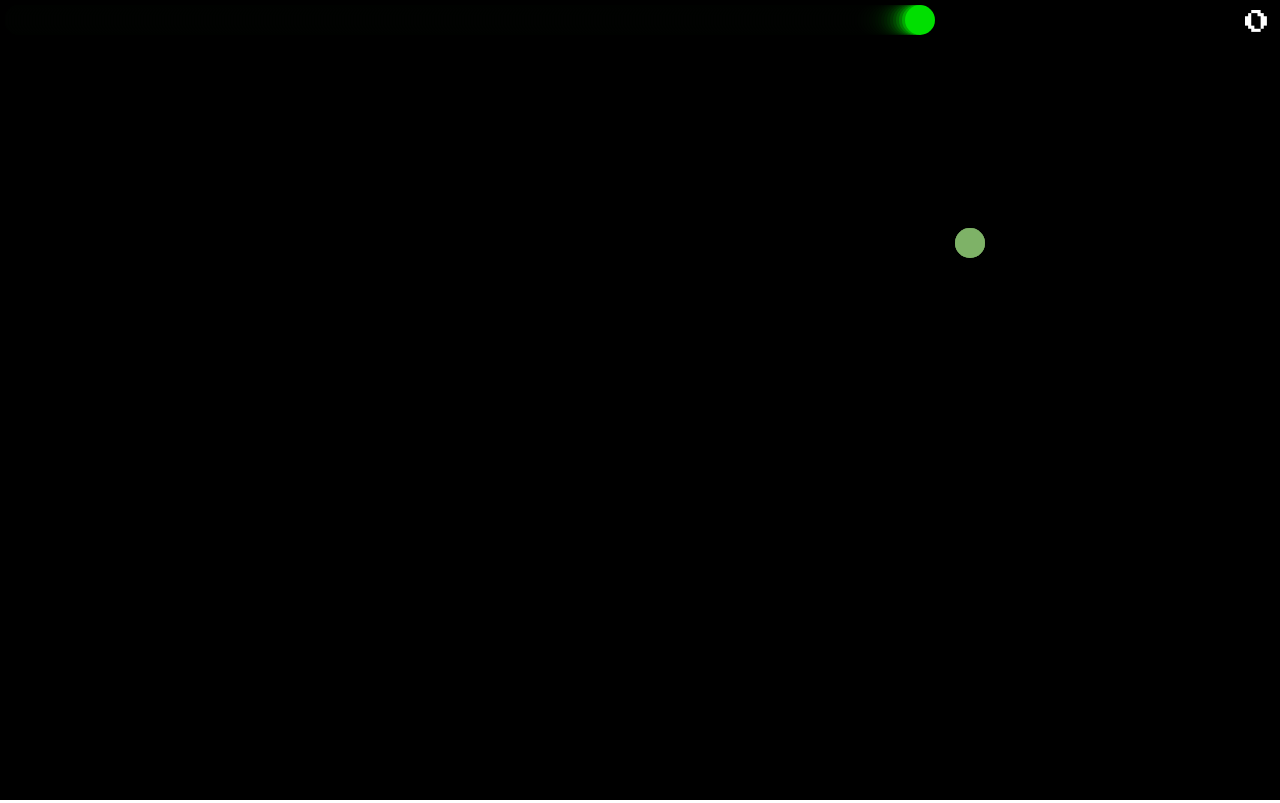
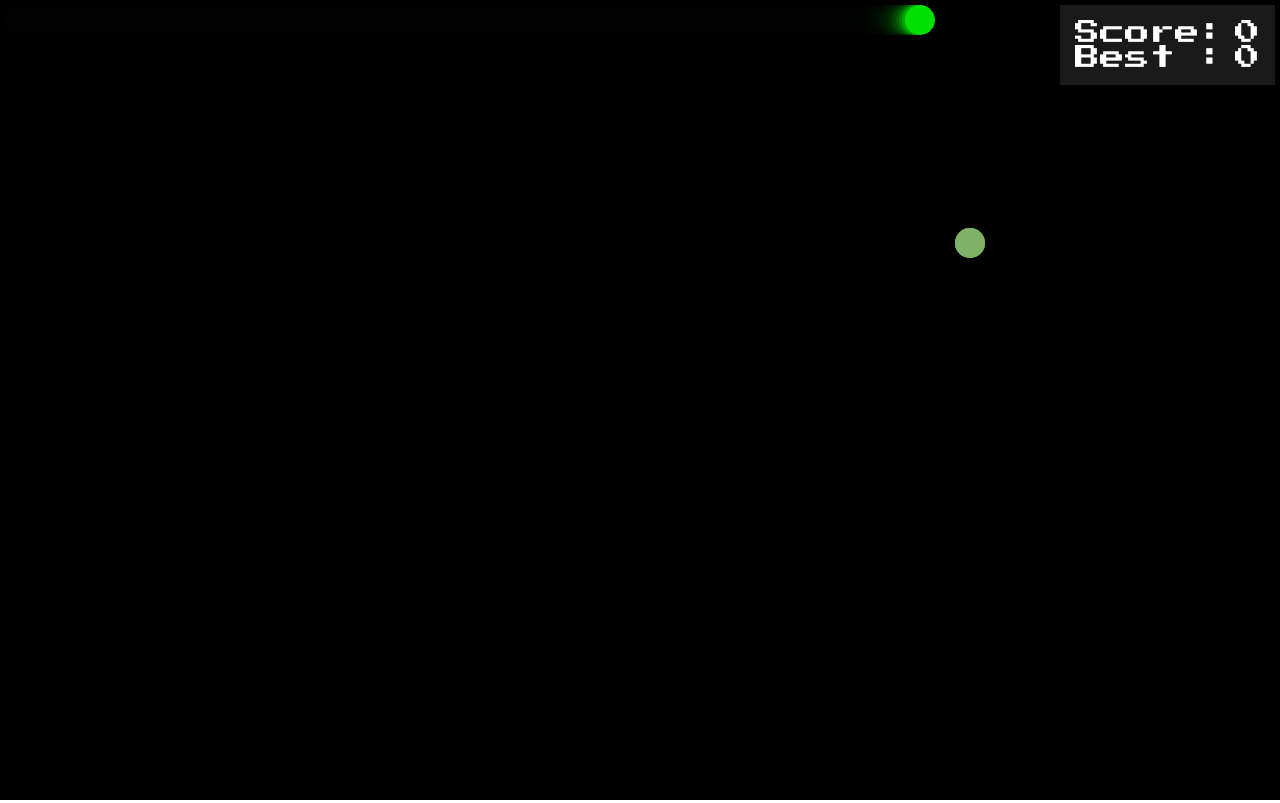
Before and after one commit to hunter-s70/PAC-snake, a plain HTML site: page src/index.html in a window 1280 px wide. Drawn offline with Linux system fonts and the light colour scheme.

Commit message:
add best result in score table

```diff
--- a/src/css/style.css
+++ b/src/css/style.css
@@ -3,6 +3,7 @@ body {
 }
 
 .game-score {
+    background: rgba(255, 255, 255, .1);
     /*font-family: 'Audiowide', cursive;*/
     font-family: 'Press Start 2P', cursive;
     font-size: 25px;
@@ -10,5 +11,11 @@ body {
     top: 0;
     right: 0;
     color: #fff;
-    margin: 10px;
+    margin: 5px;
+    padding: 15px;
 }
+
+.score-label {
+    width: 160px;
+    display: inline-block;
+}
--- a/src/js/Game.js
+++ b/src/js/Game.js
@@ -19,6 +19,9 @@ var Game = {
     startPosY: 20,
     ballSize: 15,
     state: null,
+
+    bestResults: 0,
+    score: function() {return this.snakeBallCount - 1},
 
     random: function(min,max) {
         return Math.floor(Math.random()*(max-min)) + min;
@@ -112,7 +115,7 @@ var Game = {
     render: function() {
         Game.ctx.fillStyle = 'rgba(0, 0, 0, 0.25)';
         Game.ctx.fillRect(0, 0, Game.playArea.width, Game.playArea.height);
-        Game.addScore(Game.snakeBallCount);
+        Game.addScore(Game.score());
 
         while (Game.balls.length < Game.snakeBallCount) {
             var ball;
@@ -154,27 +157,32 @@ var Game = {
         requestAnimationFrame(Game.render);
     },
 
-    addScore: function(snakeBallCount) {
+    addScore: function(score) {
         var gameScore = document.querySelector('.game-score'),
-            snakeBallCount = snakeBallCount - 1;
+            scoreTable =
+                '<div><span class="score-label">Score: </span>' + score +'</div>' +
+                '<div><span class="score-label">Best : </span>' + this.bestResults + '</div>';
 
         if (!gameScore) {
-            var element = document.createElement('div'),
+            var wrapper = document.createElement('div'),
                 body = document.querySelector('body');
 
-            element.className = 'game-score';
-            element.innerHTML = snakeBallCount;
-            body.appendChild(element);
+            wrapper.className = 'game-score';
+            wrapper.innerHTML = scoreTable;
+            body.appendChild(wrapper);
             return;
         }
 
-        gameScore.innerHTML = snakeBallCount;
+        gameScore.innerHTML = scoreTable;
     },
 
     levelUp: function() {
         this.staticBalls = [];
         this.snakeBallCount++;
         this.snakeSpeed += this.speedLevelInterval;
+
+        var score = this.score();
+        this.bestResults = (this.bestResults < score) ? score : this.bestResults;
     },
 
     resetGame: function() {
```
